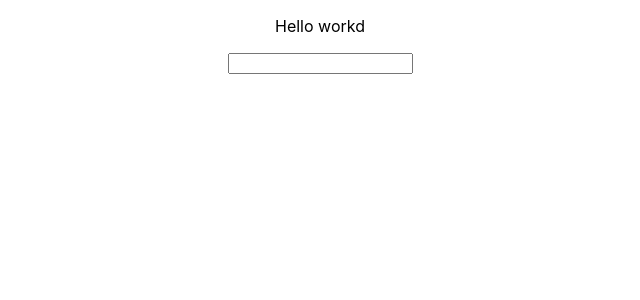
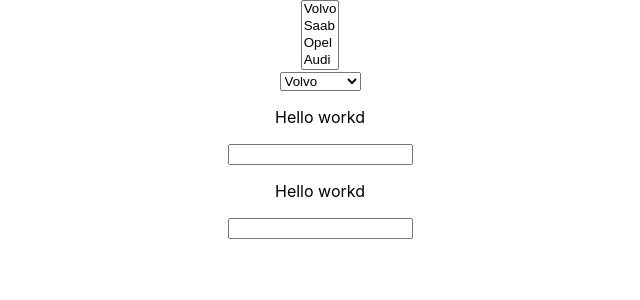
Before and after one commit to sagarmanghnani/moonproductForms, a React (Create React App) app: page / in a window 1280 px wide. Shown: the top 300 px of the page, without its empty margins (320-960 px from the left). Built offline with nearby package versions, Linux system fonts and the light colour scheme.

Commit message:
dynamic input field created using json

```diff
--- a/src/App.js
+++ b/src/App.js
@@ -11,7 +11,10 @@
     console.log(formDetails.keys);
     return (
       <div className="App">
-        <Typeforms type = {la}/>
+      {formDetails.keys.map((val) => {
+        return (<Typeforms type = {+val.type}/>)
+      })}
+
       </div>
     );
   }
--- a/src/generateForms.json
+++ b/src/generateForms.json
@@ -3,17 +3,23 @@
 	"keys": [{
 			"key": "Colour",
 			"key_id": 1,
-			"type": "3"
+			"type": "2"
 		},
 		{
 			"key": "Country",
 			"key_id": 2,
-			"type": "2"
+			"type": "1"
 		},
 		{
 			"key": "Description",
 			"key_id": 3,
-			"type": "1"
+			"type": "3"
+		},
+
+		{
+			"key": "Description is goof",
+			"key_id": 4,
+			"type": "3"
 		}
 	],
 	"message": "success"
```
